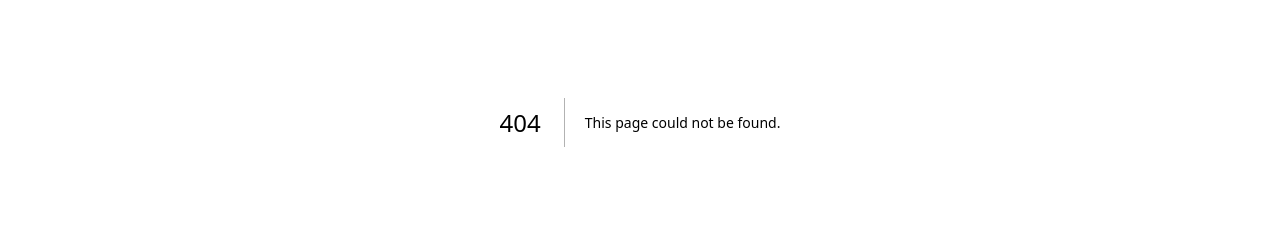
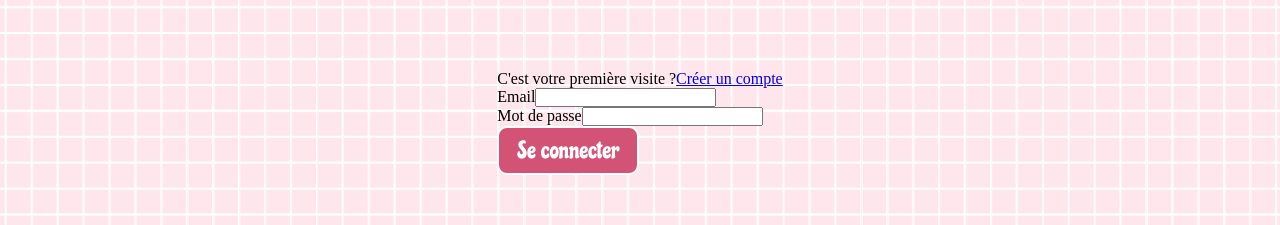
Before and after one commit to SacreOphelie/NailShine, a Next.js app: page /se-connecter in a window 1280 px wide. Before the commit this address had no page. Shown: the part 278-503 px from the top of the page. Built offline with nearby package versions, Linux system fonts and the light colour scheme; no server answers.

Commit message:
gestions du formulaire de connexion

```diff
--- /dev/null
+++ b/src/app/se-connecter/page.jsx
@@ -0,0 +1,91 @@
+"use client";
+
+import '@/styles/connexion.scss';
+import Link from 'next/link';
+import {supabase} from "@/config/supabase";
+import {useState} from 'react';
+import { useRouter } from 'next/navigation';
+import Input from '@/components/Forms/Input';
+import Button from '@/components/Button';
+import {checkEmail} from '@/config/validation';
+
+export default function PageConnexion() {
+    const router = useRouter();
+
+    // Informations du formulaire
+    const [email, setEmail] = useState('');
+    const [password, setPassword] = useState('');
+
+    const [erreur, setErreur] = useState({});
+
+    const handleLogin = async(e) =>{
+        e.preventDefault();
+        setErreur({});
+
+        // Gestions des erreurs éventuelles
+        const erreurs = {};
+
+        // Validation de l'email
+        if(!checkEmail(email))
+        {
+            erreurs.email = "Veuillez entrer un email valide.";
+        }
+
+        // vérifier si le mot de passe est vide
+        if(!password)
+        {
+            erreurs.password = "Veuillez entrer votre mot de passe.";
+        }
+
+        // Si des erreurs sont présentes, les afficher et empêcher la soumission du formulaire
+        if(Object.keys(erreurs).length > 0)
+        {
+            setErreur(erreurs);
+            return;
+        }
+
+        try{
+            const {data, error: authError} = await supabase.auth.signInWithPassword({
+                email:email,
+                password:password,
+            });
+            if(authError){
+                // Vérifier les identifiants et afficher un message d'erreur
+                if(authError.message.includes("Invalid login credentials"))
+                {
+                    setErreur({general: "Email ou mot de passe incorrect."});
+                }else{
+                    setErreur({general: authError.message});
+                }
+                return;
+            }
+
+            // Connexion réussie => redirection vers la page de compte
+            router.push('/compte');
+            router.refresh();
+        }catch (error){
+            setErreur({ general: error.message || "Une erreur est survenue lors de la connexion." });
+        }
+    }
+    return(
+        <>
+            <div className="slide" id="connexion">
+                <div className="box-connexion">
+                    <p>C'est votre première visite ?
+                        <Link href="/creer-mon-compte">Créer un compte</Link>
+                    </p>
+                    <form onSubmit={handleLogin}>
+                        {erreur.general && <p className="error">{erreur.general}</p>}
+                        <Input label="Email" type="email" value={email} onChange={(e) => setEmail(e.target.value)}  />
+                        {erreur.email && <span className="error-message">{erreur.email}</span>}
+                        <Input label="Mot de passe" type="password" value={password} onChange={(e) => setPassword(e.target.value)}  />
+                        {erreur.password && <span className="error-message">{erreur.password}</span>}
+                        <div className="btn-crea">
+                            <Button text="Se connecter"/>
+                        </div>
+                    </form>
+                </div>
+            </div>
+        </>
+    )
+}
--- a/src/config/validation.ts
+++ b/src/config/validation.ts
@@ -1,5 +1,5 @@
 export const checkString = (text: string) =>{
-    return text && text.trim().length > 0;
+    return text && text.trim().length > 1;
 };
 
 export const checkEmail = (email: string) => {
--- a/src/styles/connexion.scss
+++ b/src/styles/connexion.scss
@@ -1,5 +1,5 @@
 // Page création de compte
-#about{
+#create-account, #connexion {
     display: flex;
     justify-content: center;
     align-items: center;
```
Also changed, not shown: src/app/creer-mon-compte/page.jsx (+10 -9 lines), src/app/compte/page.jsx (added).
